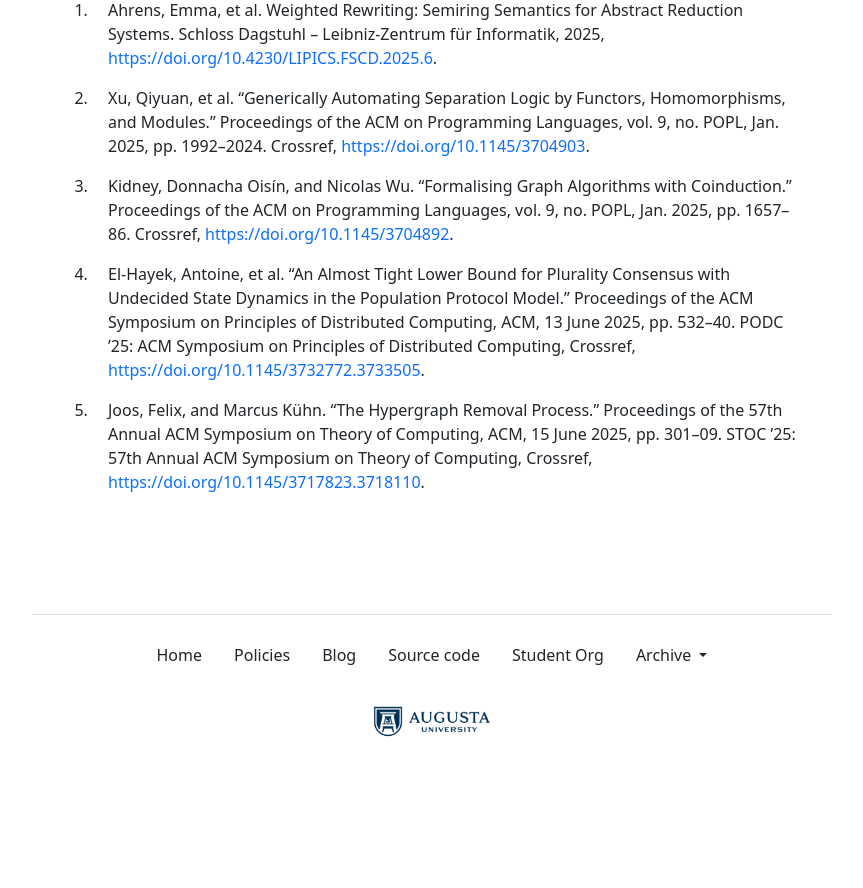
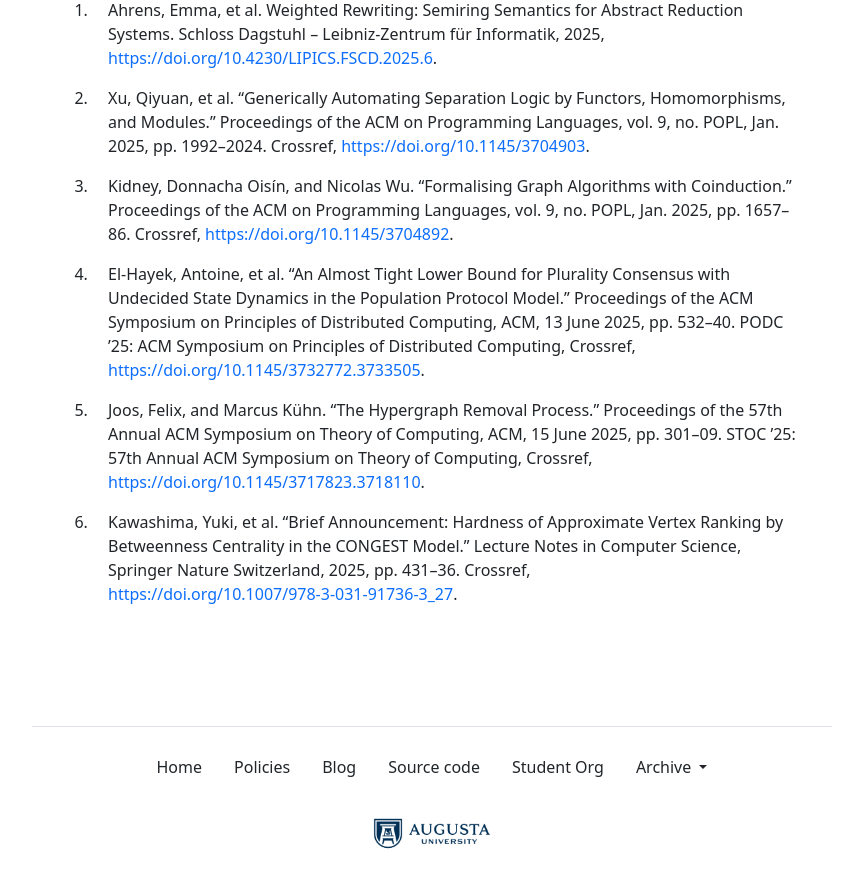
Before and after one commit to the-au-forml-lab/plgroup, a Jekyll site: the page built from docs/index.md, in a window 1280 px wide and 900 px high, scrolled down 1701 px. Shown: the top 888 px of the window, without its empty margins (208-1071 px from the left). Built offline with Jekyll 4.4.1, drawn with Linux system fonts in a browser that asks for light colours; before the commit the page ends 2489 px from its top, so only the background shows below that; some of the changed text lies outside the part shown.

Commit message:
[create-pull-request] automated change

```diff
--- a/data/history.txt
+++ b/data/history.txt
@@ -52,3 +52,4 @@
 10.1145/3704892
 10.1145/3732772.3733505
 10.1145/3717823.3718110
+10.1007/978-3-031-91736-3_27
--- a/docs/index.md
+++ b/docs/index.md
@@ -36,7 +36,7 @@ organization.
 | 4.  | September 12 | Formalising Graph Algorithms with Coinduction.    | UH227 (Fishbowl) |
 | 5.  | September 19 | An Almost Tight Lower Bound for Plurality Consensus with Undecided State Dynamics in the Population Protocol Model.    | UH227 (Fishbowl) |
 | 6.  | September 26 | The Hypergraph Removal Process.    | UH227 (Fishbowl) |
-| 7.  | October 3    | Paper 06 discussion    | UH227 (Fishbowl) |
+| 7.  | October 3    | Brief Announcement: Hardness of Approximate Vertex Ranking by Betweenness Centrality in the CONGEST Model.    | UH227 (Fishbowl) |
 | 8.  | October 10   | _Fall pause_           |                  |
 | 9.  | October 17   | Paper 07 discussion    | UH227 (Fishbowl) |
 | 10. | October 24   | Paper 08 discussion    | UH227 (Fishbowl) |
--- a/docs/papers.md
+++ b/docs/papers.md
@@ -3,3 +3,4 @@
 1. Kidney, Donnacha Oisín, and Nicolas Wu. “Formalising Graph Algorithms with Coinduction.” Proceedings of the ACM on Programming Languages, vol. 9, no. POPL, Jan. 2025, pp. 1657–86. Crossref, <https://doi.org/10.1145/3704892>.
 1. El-Hayek, Antoine, et al. “An Almost Tight Lower Bound for Plurality Consensus with Undecided State Dynamics in the Population Protocol Model.” Proceedings of the ACM Symposium on Principles of Distributed Computing, ACM, 13 June 2025, pp. 532–40. PODC ’25: ACM Symposium on Principles of Distributed Computing, Crossref, <https://doi.org/10.1145/3732772.3733505>.
 1. Joos, Felix, and Marcus Kühn. “The Hypergraph Removal Process.” Proceedings of the 57th Annual ACM Symposium on Theory of Computing, ACM, 15 June 2025, pp. 301–09. STOC ’25: 57th Annual ACM Symposium on Theory of Computing, Crossref, <https://doi.org/10.1145/3717823.3718110>.
+1. Kawashima, Yuki, et al. “Brief Announcement: Hardness of Approximate Vertex Ranking by Betweenness Centrality in the CONGEST Model.” Lecture Notes in Computer Science, Springer Nature Switzerland, 2025, pp. 431–36. Crossref, <https://doi.org/10.1007/978-3-031-91736-3_27>.
```
